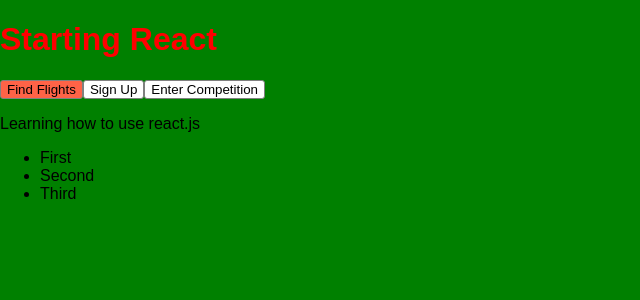
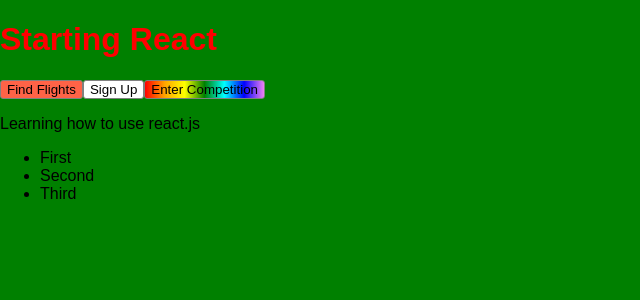
Before and after one commit to CarlCamit/ReactPractice, a React (Create React App) app: page / in a window 1280 px wide. Shown: the top 300 px of the page, without its empty margins (0-640 px from the left). Built offline with nearby package versions, Linux system fonts and the light colour scheme.

Commit message:
added styling to App.js for magic props on button

```diff
--- a/src/index.css
+++ b/src/index.css
@@ -14,3 +14,7 @@
 .btn-primary {
   background-color: tomato;
 }
+
+.btn-rainbow {
+  background: linear-gradient(to right, red, orange , yellow, green, cyan, blue, violet);
+}
```
